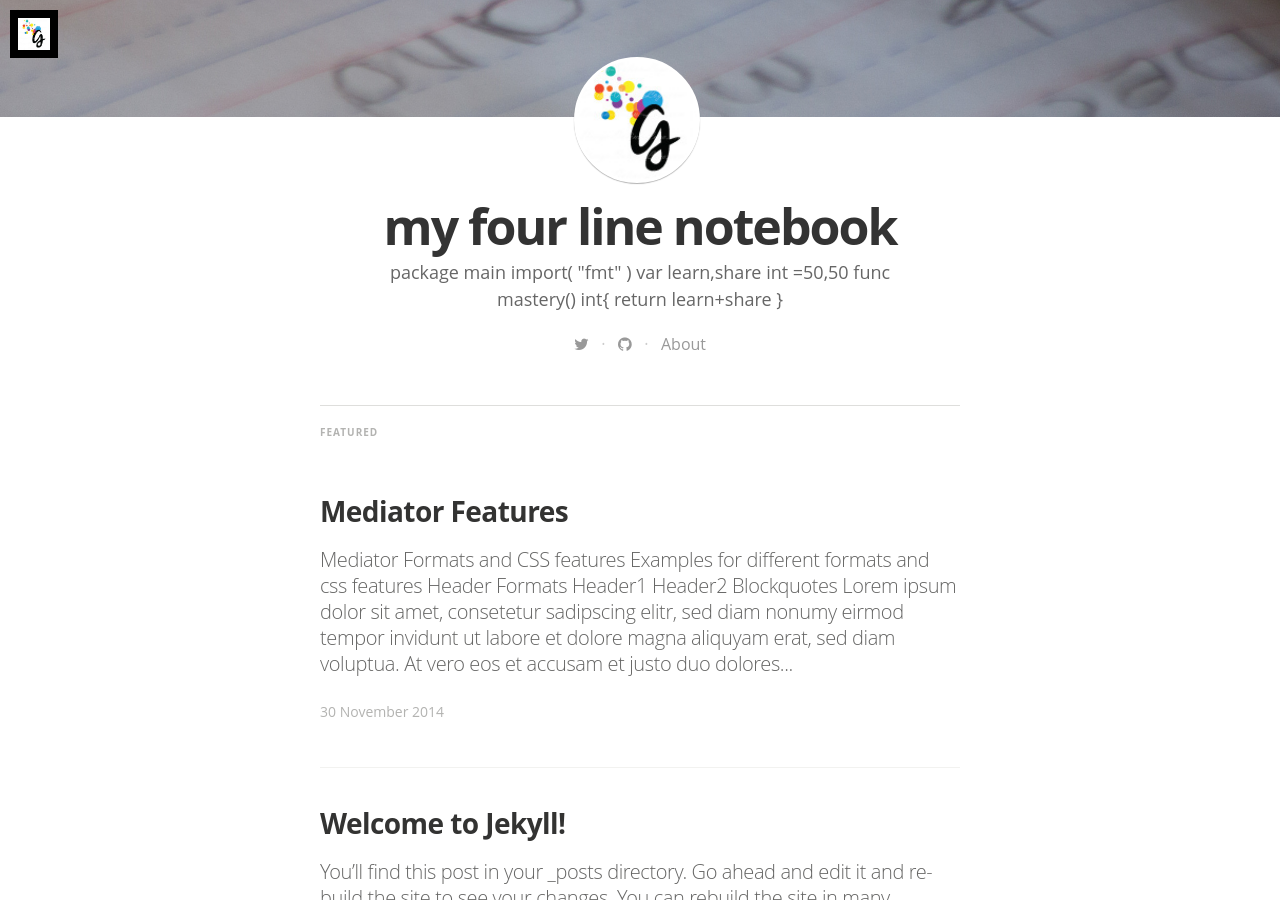
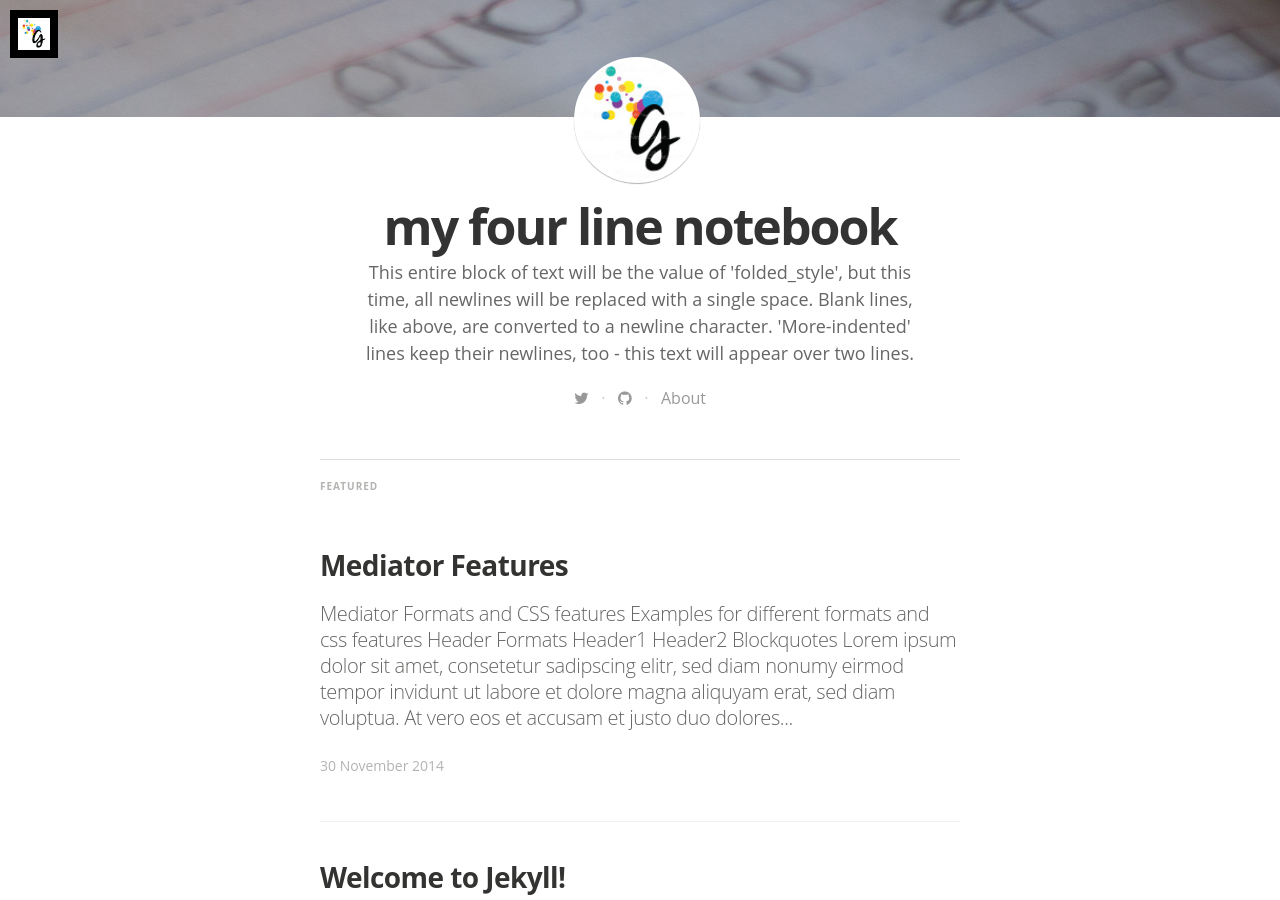
Before and after one commit to ganeshramr/ganeshramr.github.io, a Jekyll site: the page built from index.html, in a window 1280 px wide and 900 px high, scrolled down 333 px. Built offline with Jekyll 4.4.1, drawn with Linux system fonts in a browser that asks for light colours; nearby versions of some CDN libraries; some web fonts are replaced; Markdown is read by kramdown in place of the engine named in the settings; the list of posts is cut into pages by our own code.

Commit message:
Update _config.yml

```diff
--- a/_config.yml
+++ b/_config.yml
@@ -4,23 +4,14 @@ highlighter: pygments
 
 # Site settings
 title: "my four line notebook"
-description: >  # the string will span several lines
-   package main
+description: >
+    This entire block of text will be the value of 'folded_style', but this
+    time, all newlines will be replaced with a single space.
 
-   import(
+    Blank lines, like above, are converted to a newline character.
 
-      "fmt"
-
-      )
-
-   var learn,share int =50,50
-
-      func mastery() int{
-
-      return learn+share
-
-      }
-
+        'More-indented' lines keep their newlines, too -
+        this text will appear over two lines.
 
 email: mailganesh@icloud.com
 #blog logo
```
